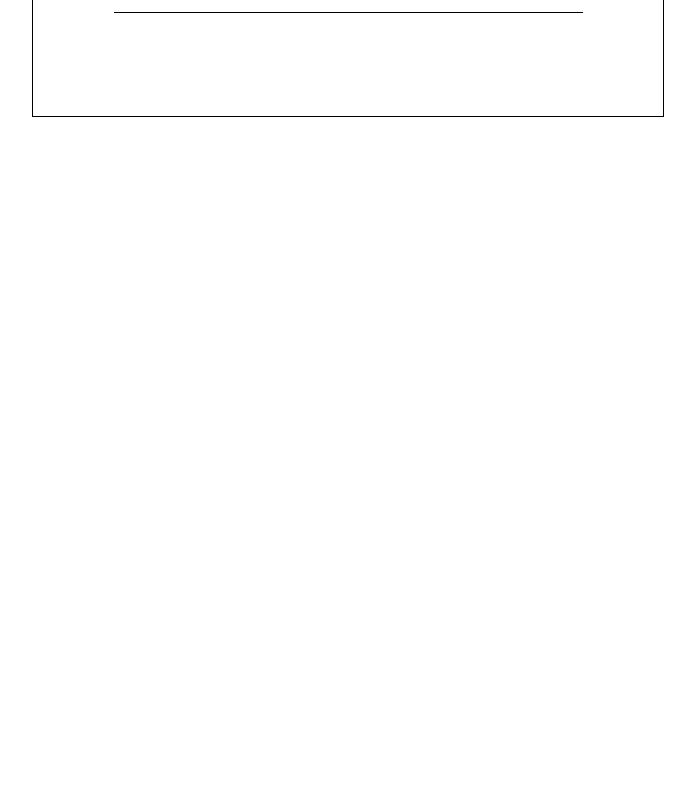
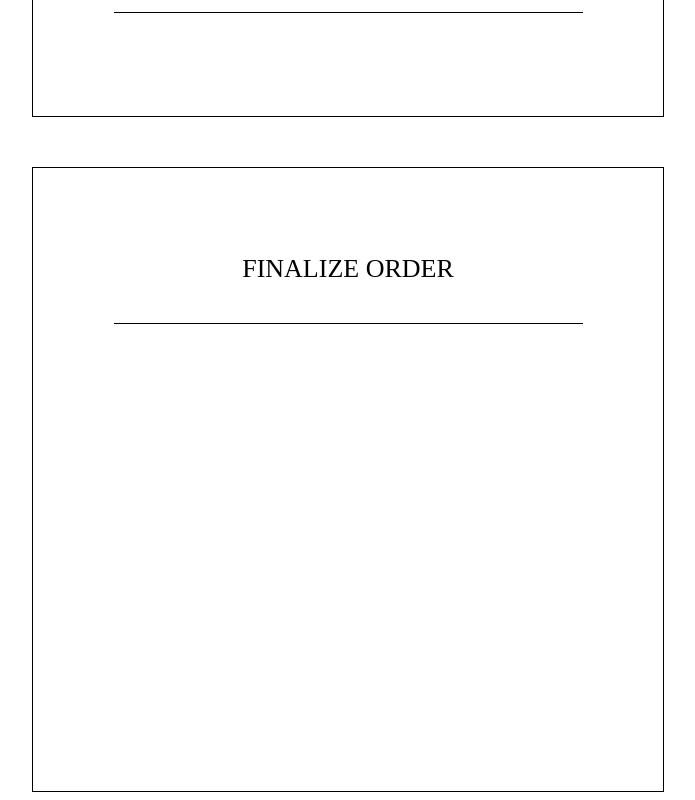
Before and after one commit to mr-fox93/panini-creator, a React (Vite) app: page /home in a window 1280 px wide. Shown: the part 1461-2261 px from the top of the page, without its empty margins (292-987 px from the left). Before the commit the page ends 1586 px from the top, so only its background shows below. Built offline with nearby package versions, Linux system fonts and the light colour scheme.

Commit message:
start implementing FinalizeOrder component

```diff
--- a/src/components/BaseForm/BaseForm.tsx
+++ b/src/components/BaseForm/BaseForm.tsx
@@ -18,6 +18,7 @@ import VegetablesOptions from "../VegetablesOptions";
 import styled from "styled-components";
 import Dices from "../../arrows/Dices.svg";
 import ConfigureExtras from "../ConfigureExtras/ConfigureExtras";
+import FinalizeOrder from "../FinalizeOrder/FinalizeOrder";
 
 const MainHeader = styled.div`
   width: calc(630px + 2px);
@@ -66,6 +67,7 @@ const BaseForm = () => {
         <Bar />
       </Container>
       <ConfigureExtras />
+      <FinalizeOrder />
     </>
   );
 };
--- /dev/null
+++ b/src/components/FinalizeOrder/FinalizeOrder.tsx
@@ -0,0 +1,38 @@
+import styled from "styled-components";
+
+export const Container = styled.div`
+  display: flex;
+  flex-direction: column;
+  align-items: center;
+  width: 630px;
+  height: 623px;
+  background: white;
+  border: 1px solid black;
+  margin: auto;
+  margin-top: 50px;
+`;
+
+export const Header = styled.header`
+  font-size: 26px;
+  font-weight: 400;
+  margin-top: 86px;
+  margin-bottom: 34px;
+`;
+
+export const Bar = styled.div`
+  width: 469px;
+  height: 1px;
+  background-color: black;
+  margin-top: 5px;
+`;
+
+const FinalizeOrder = () => {
+  return (
+    <Container>
+      <Header>FINALIZE ORDER</Header>
+      <Bar />
+    </Container>
+  );
+};
+
+export default FinalizeOrder;
```
